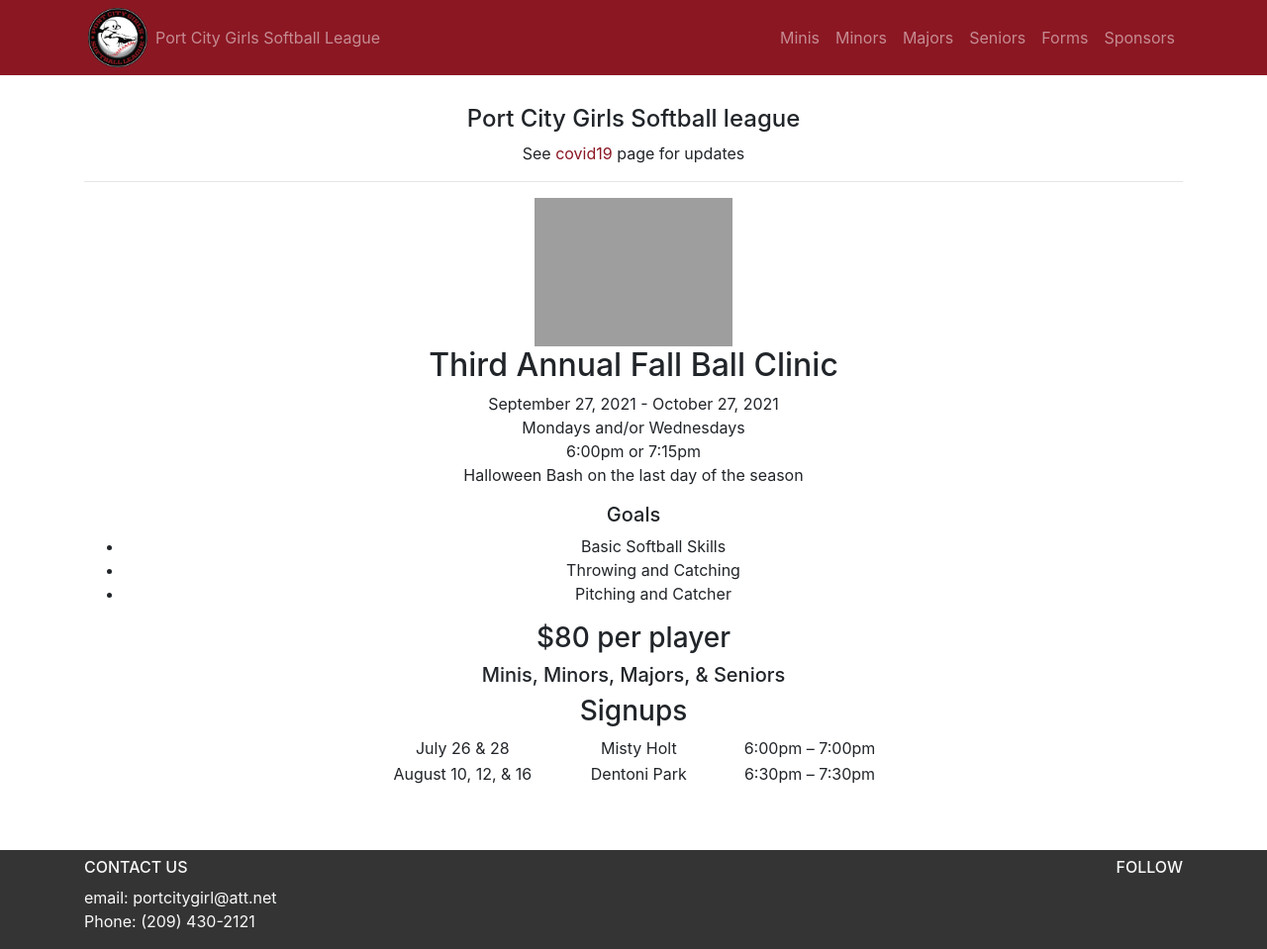
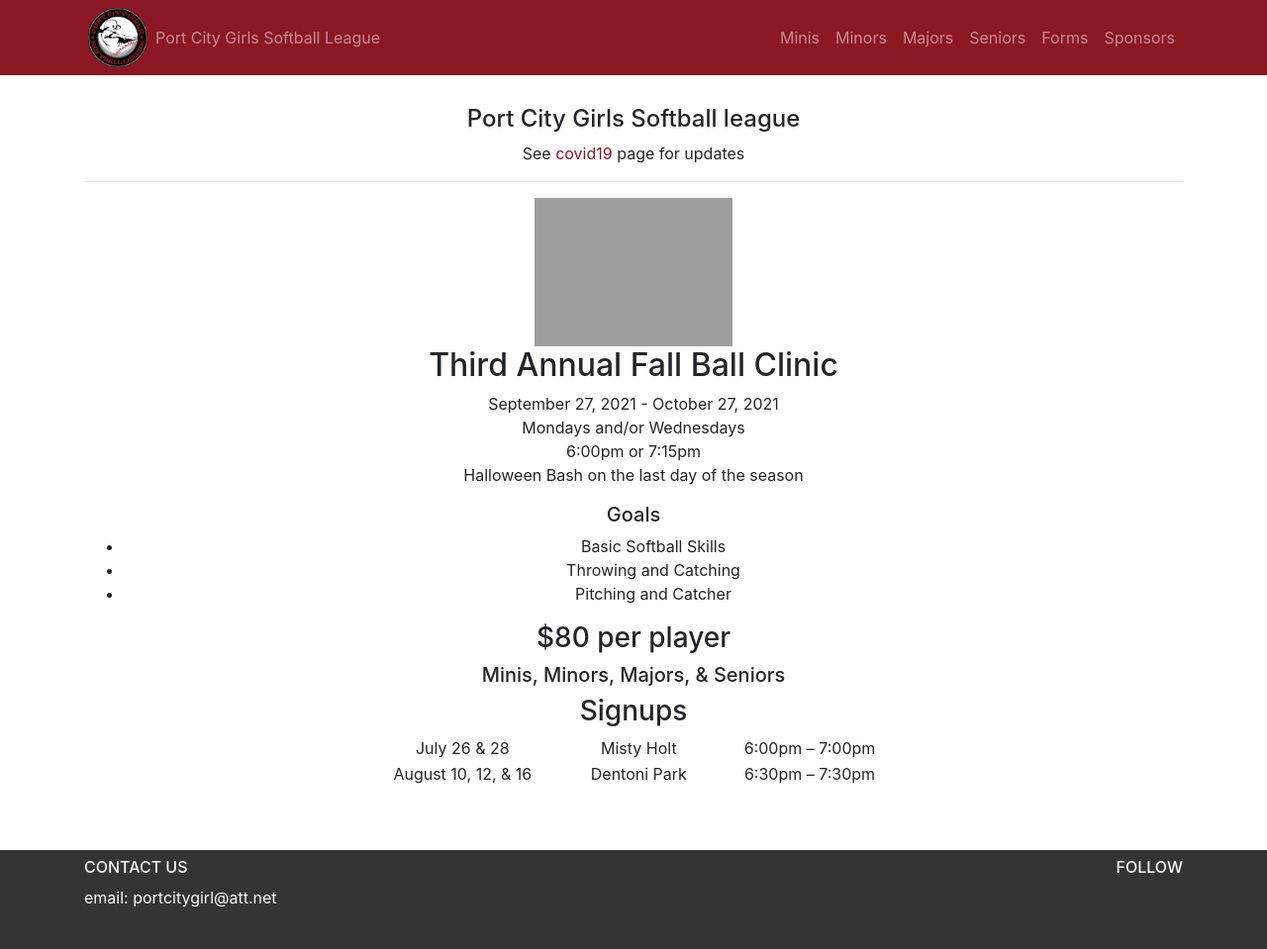
Before and after one commit to PCGSL/PCGSL.github.io, a Jekyll site: the page built from index.md, in a window 1280 px wide and 959 px high. Shown: the whole window at 99% size. Built offline with Jekyll 4.4.1, drawn with Linux system fonts in a browser that asks for light colours; nearby versions of some CDN libraries.

Commit message:
removed old phone number

```diff
--- a/_includes/footer.html
+++ b/_includes/footer.html
@@ -4,7 +4,7 @@
             <div class="col-6 col-md-6 col-lg-3 mb-2">
                 <h6 class="text-uppercase">Contact Us</h6>
                 email: portcitygirl@att.net <br/>
-                Phone: (209) 430-2121
+                <!-- Phone: (209) xxx-xxxx -->
 
             </div>
             <div class="col-6 col-md-6 col-lg-3 mb-2">
```
